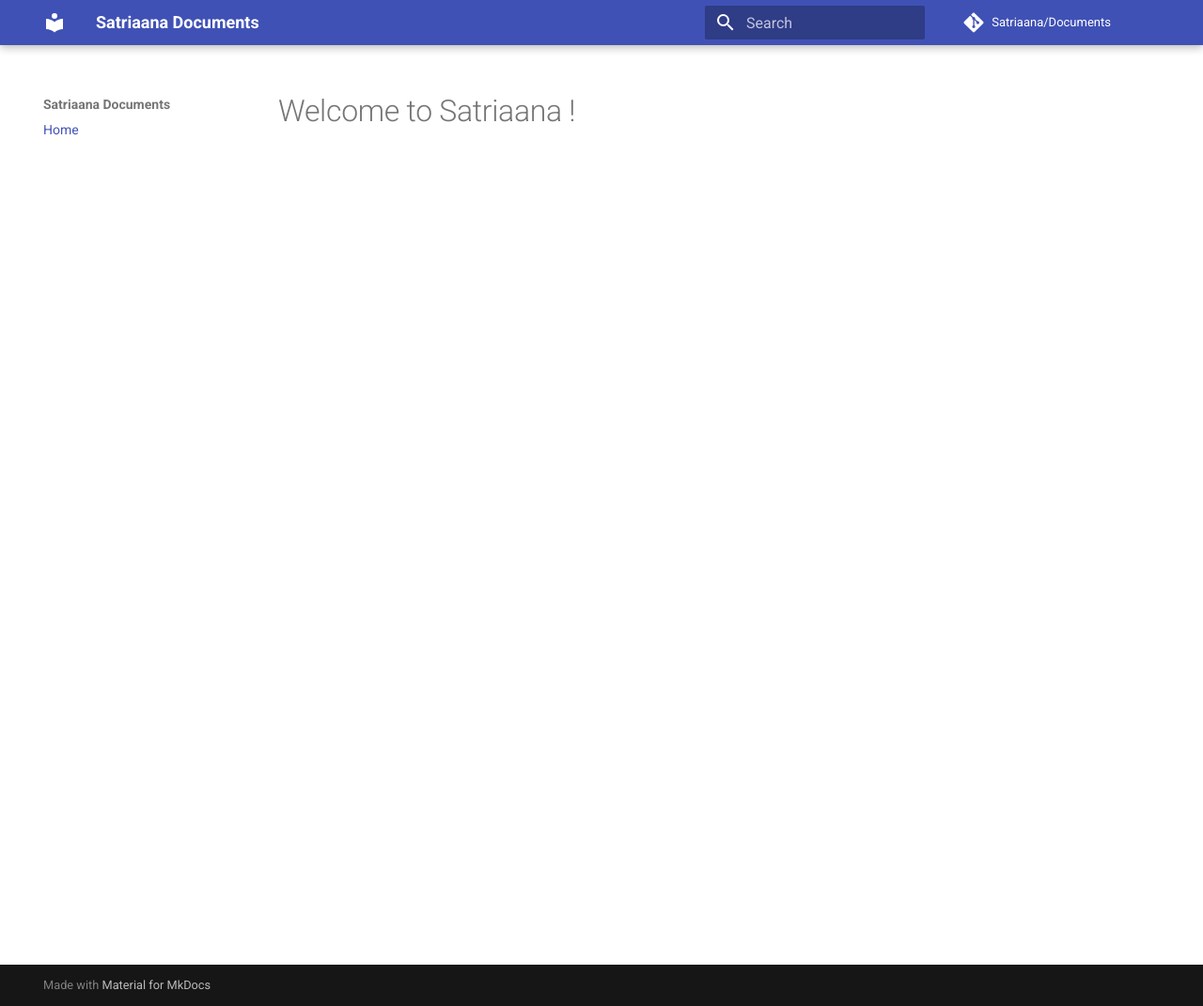
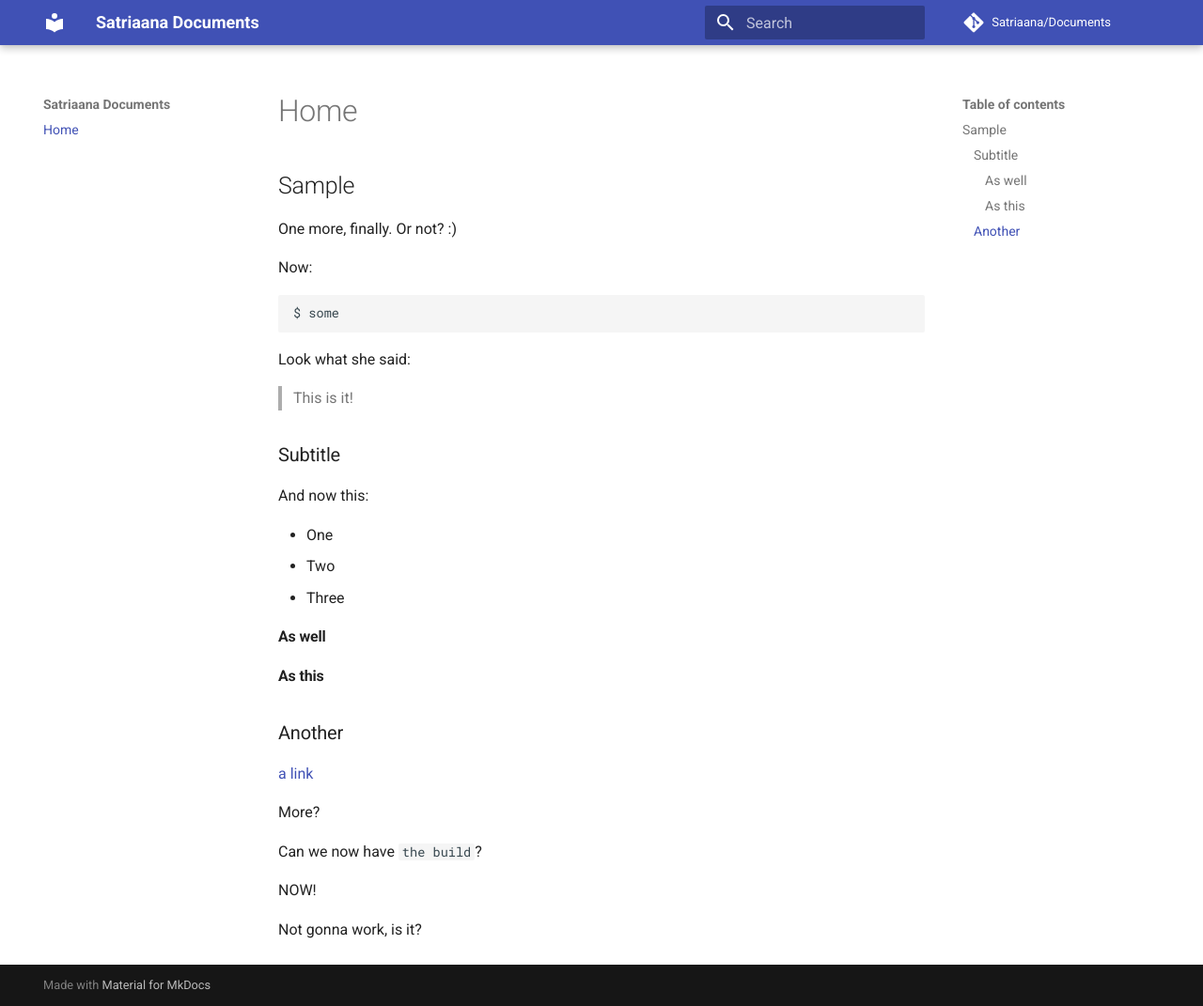
Before and after one commit to uvinduperera/Documents, an MkDocs documentation site: the page built from docs/index.md, in a window 1280 px wide and 1071 px high. Shown: the whole window at 94% size. Built offline with MkDocs 1.6.1 and Material for MkDocs 9.7.7, drawn with Linux system fonts in a browser that asks for light colours; comment, search, counter and statistics services are not loaded.

Commit message:
Update index.md

````diff
--- a/docs/index.md
+++ b/docs/index.md
@@ -1 +1,40 @@
-# Welcome to Satriaana !
+## Sample
+
+One more, finally. Or not? :)
+
+Now:
+
+```
+$ some
+```
+
+Look what she said:
+
+> This is it!
+
+### Subtitle
+
+And now this:
+
+- One
+- Two
+- Three
+
+
+#### As well
+
+#### As this
+
+### Another
+
+[a link](https://aws.com)
+
+More?
+
+
+Can we now have `the build`?
+
+NOW!
+
+
+Not gonna work, is it?
````
